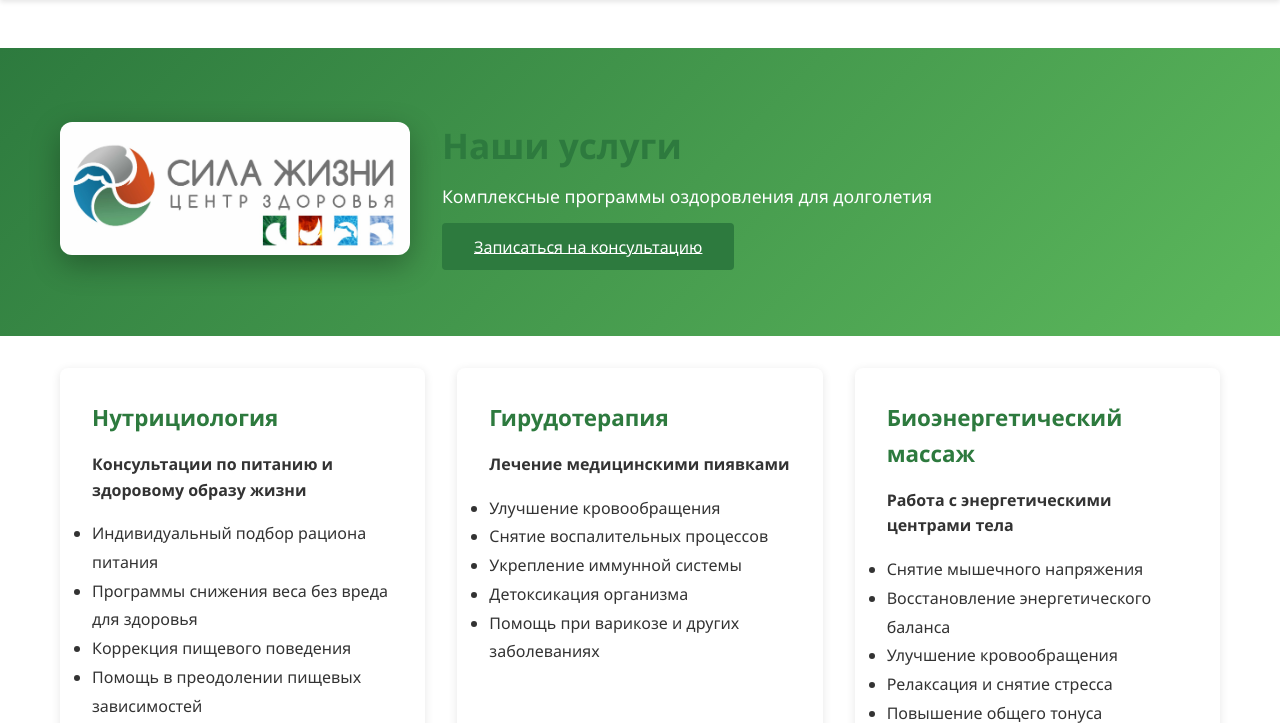
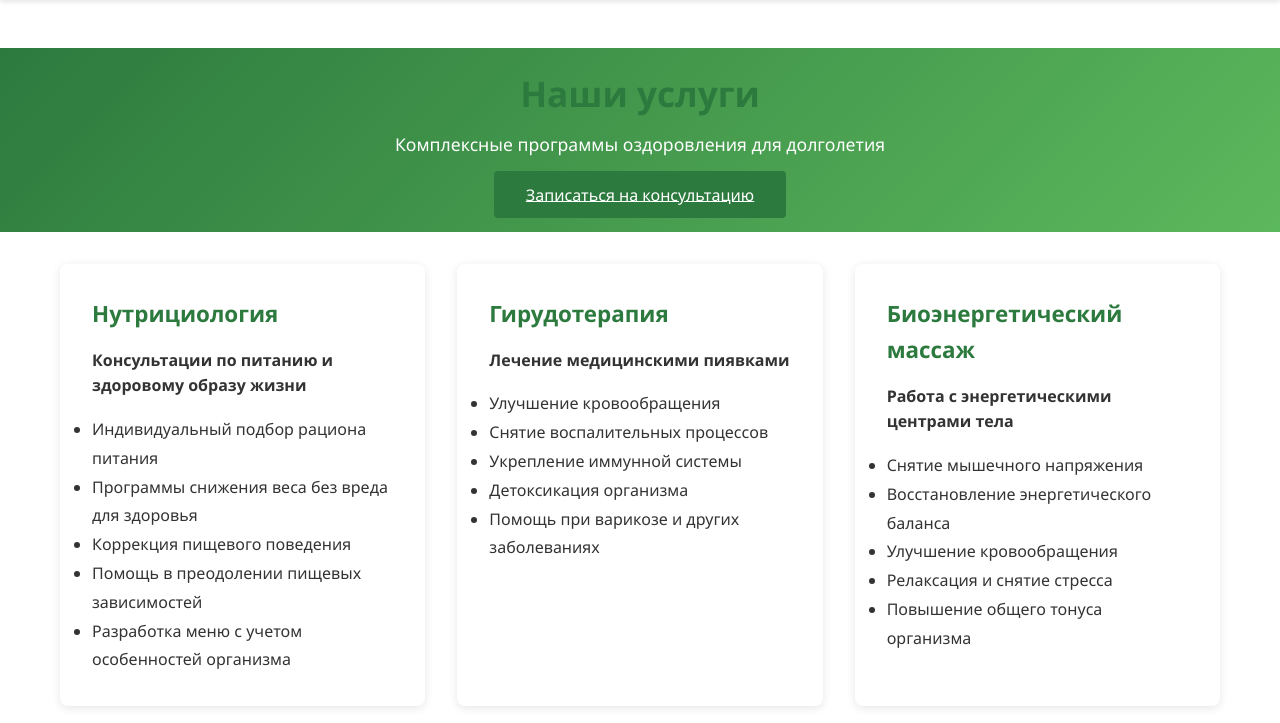
Before and after one commit to Saintsid/lifepower, a FastAPI app: page /services in a window 1280 px wide. Shown: the part 78-801 px from the top of the page. Run offline with FastAPI, Linux system fonts and the light colour scheme.

Commit message:
Refactor hero sections in HTML templates to center text and add call-to-action buttons for improved user engagement. Update CSS to increase font size for navigation links, enhancing readability.

```diff
--- a/backend/templates/services.html
+++ b/backend/templates/services.html
@@ -5,16 +5,11 @@
 {% block content %}
 <section class="hero">
     <div class="container">
-        <div class="hero-content">
-            <div class="hero-image-block">
-                <img src="/static/images/lifepower.jpeg" alt="Центр Сила жизни" class="hero-image">
-            </div>
-            <div class="hero-text">
-                <h2>Наши услуги</h2>
-                <p>Комплексные программы оздоровления для долголетия</p>
-                <div style="margin-top: 1rem;">
-                    <a href="/booking" class="btn">Записаться на консультацию</a>
-                </div>
+        <div class="hero-text" style="text-align: center; max-width: 800px; margin: 0 auto;">
+            <h2>Наши услуги</h2>
+            <p>Комплексные программы оздоровления для долголетия</p>
+            <div style="margin-top: 1rem;">
+                <a href="/booking" class="btn">Записаться на консультацию</a>
             </div>
         </div>
     </div>
--- a/frontend/static/css/style.css
+++ b/frontend/static/css/style.css
@@ -399,7 +399,7 @@ section h2 {
     }
 
     nav a {
-        font-size: 1.0rem;
+        font-size: 1.1rem;
         padding: 0.25rem 0.4rem;
         display: inline-block;
         white-space: nowrap;
```
Also changed, not shown: backend/templates/contacts.html (+5 -7 lines), backend/templates/index.html (+5 -10 lines).
